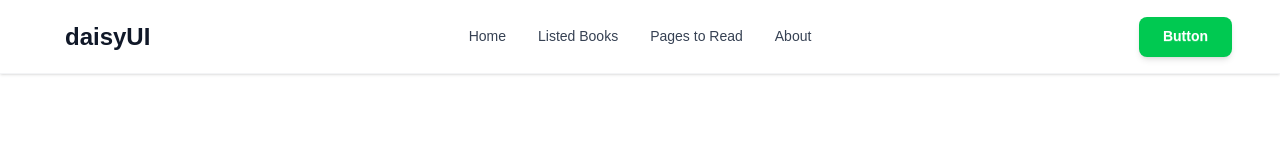
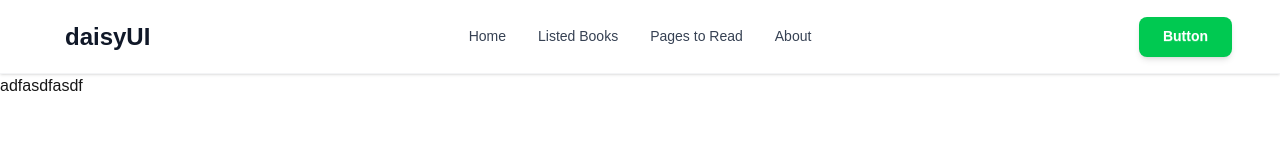
Before and after one commit to mdmahadih673/book-vibe-main, a Next.js app: page / in a window 1280 px wide. Shown: the top 164 px of the page. Built offline with nearby package versions, Linux system fonts and the light colour scheme.

Commit message:
Render hero on home page

```diff
--- a/src/app/page.tsx
+++ b/src/app/page.tsx
@@ -1,8 +1,9 @@
+import HeroPage from "./components/hero";
 
 export default function Home() {
   return (
     <div>
-
+      <HeroPage />
     </div>
   );
 }
```
